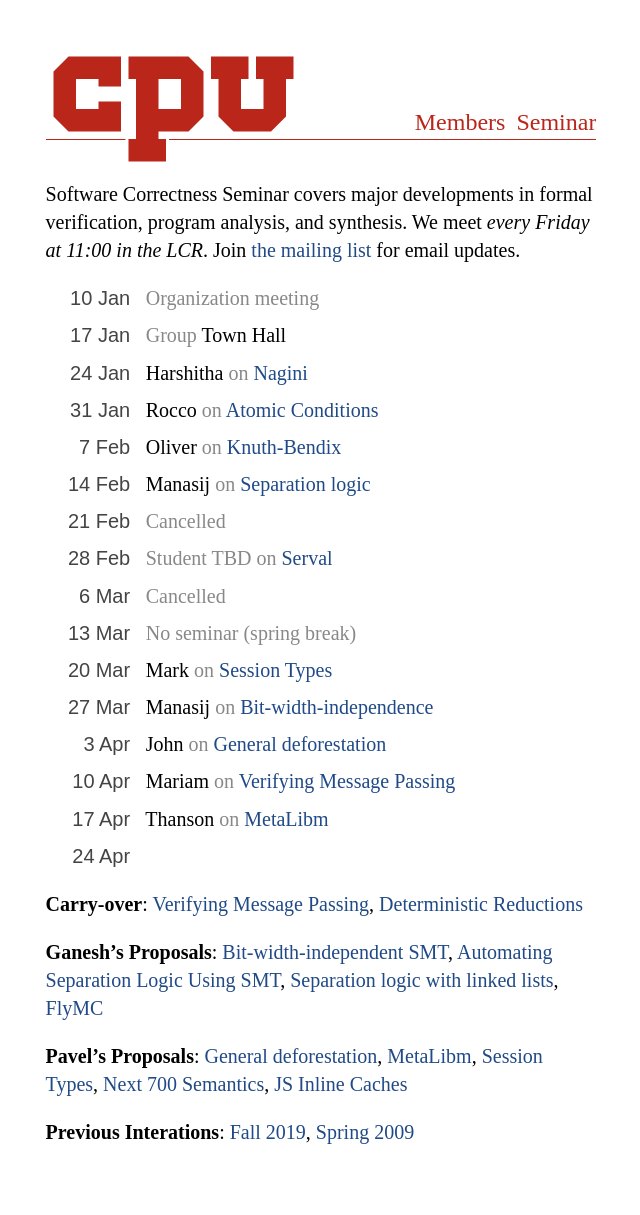
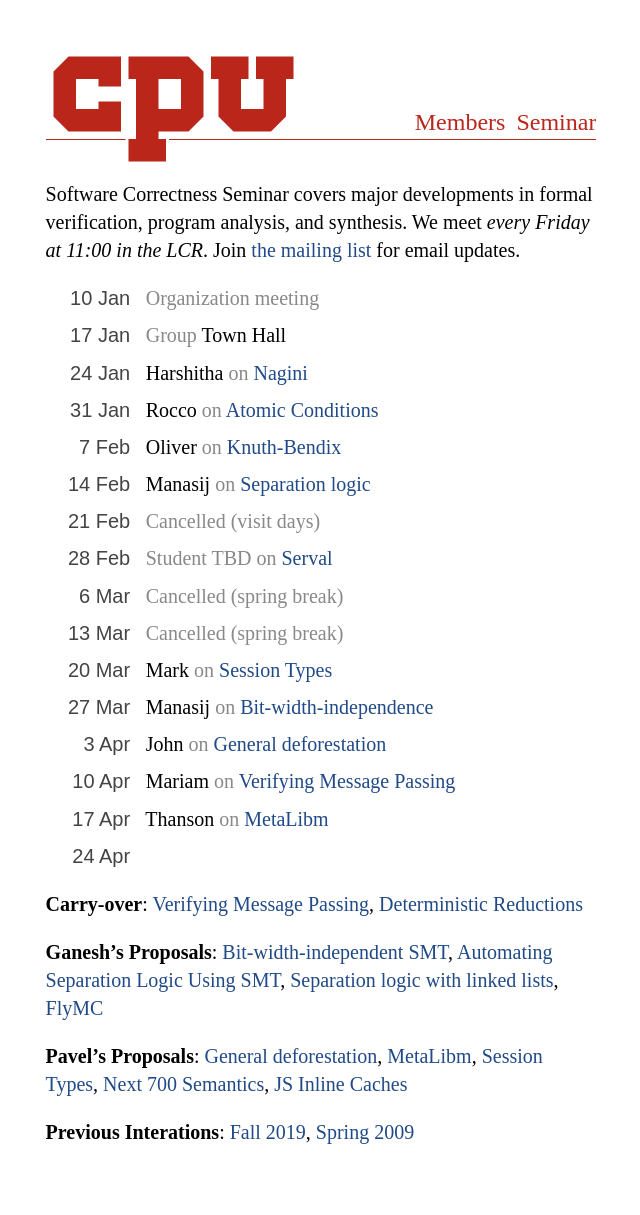
Before and after one commit to CPUtah/cputah.github.io, a Jekyll site: the page built from seminar/index.md, in a window 1280 px wide. Shown: the whole page, without its empty margins (319-959 px from the left). Built offline with Jekyll 4.4.1, drawn with Linux system fonts in a browser that asks for light colours.

Commit message:
Clarify the language on cancelled seminars

```diff
--- a/seminar/index.md
+++ b/seminar/index.md
@@ -16,10 +16,10 @@ for email updates.
 - **31 Jan** *Rocco* on [Atomic Conditions](https://people.inf.ethz.ch/suz/publications/popl20.pdf)
 -  **7 Feb** *Oliver* on [Knuth-Bendix](https://academic.oup.com/comjnl/article/34/1/2/427931)
 - **14 Feb** *Manasij* on [Separation logic](https://cacm.acm.org/magazines/2019/2/234356-separation-logic/fulltext)
-- **21 Feb** Cancelled
+- **21 Feb** Cancelled (visit days)
 - **28 Feb** Student TBD on [Serval](https://unsat.cs.washington.edu/papers/nelson-serval.pdf)
--  **6 Mar** Cancelled
-- **13 Mar** No seminar (spring break)
+-  **6 Mar** Cancelled (spring break)
+- **13 Mar** Cancelled (spring break)
 - **20 Mar** *Mark* on [Session Types](https://arxiv.org/abs/1902.00544.pdf)
 - **27 Mar** *Manasij* on [Bit-width-independence](https://arxiv.org/pdf/1905.10434.pdf)
 -  **3 Apr** *John* on [General deforestation](http://homepages.inf.ed.ac.uk/wadler/papers/deforest/deforest.ps)
```
